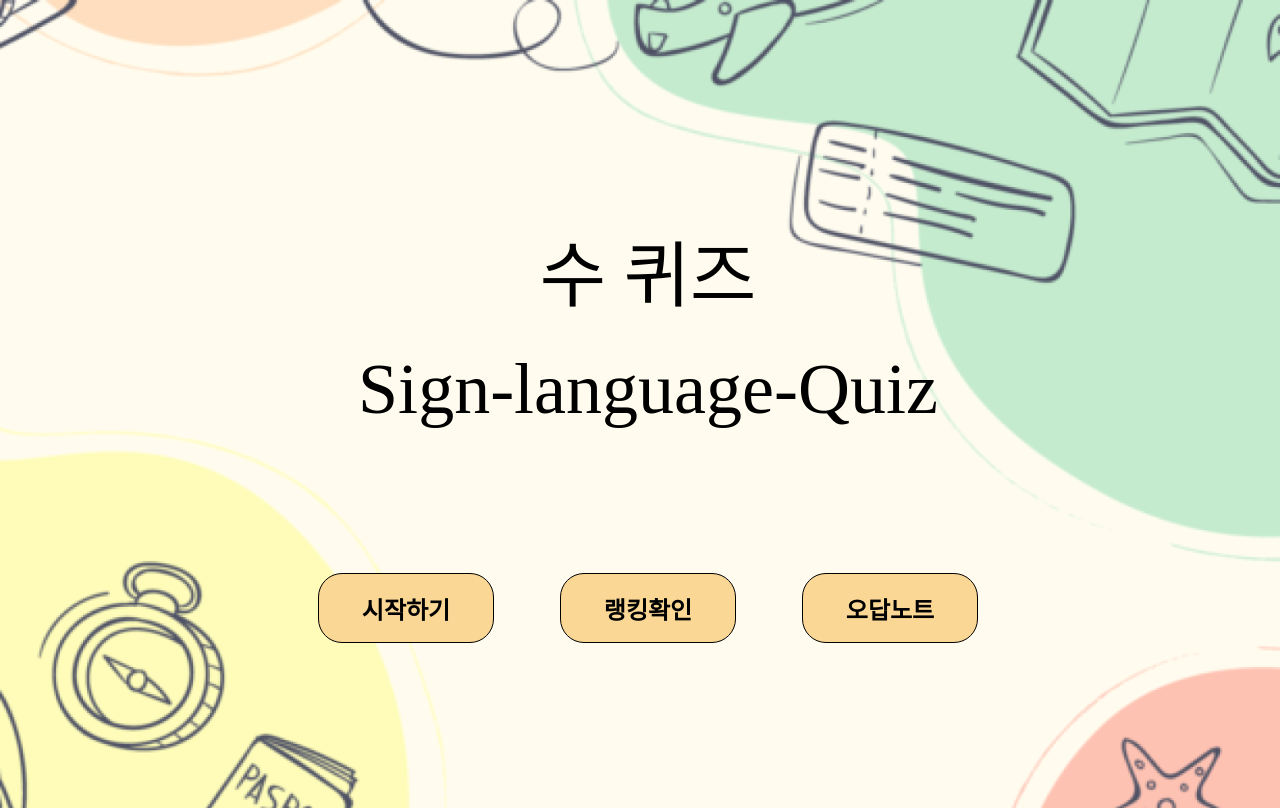
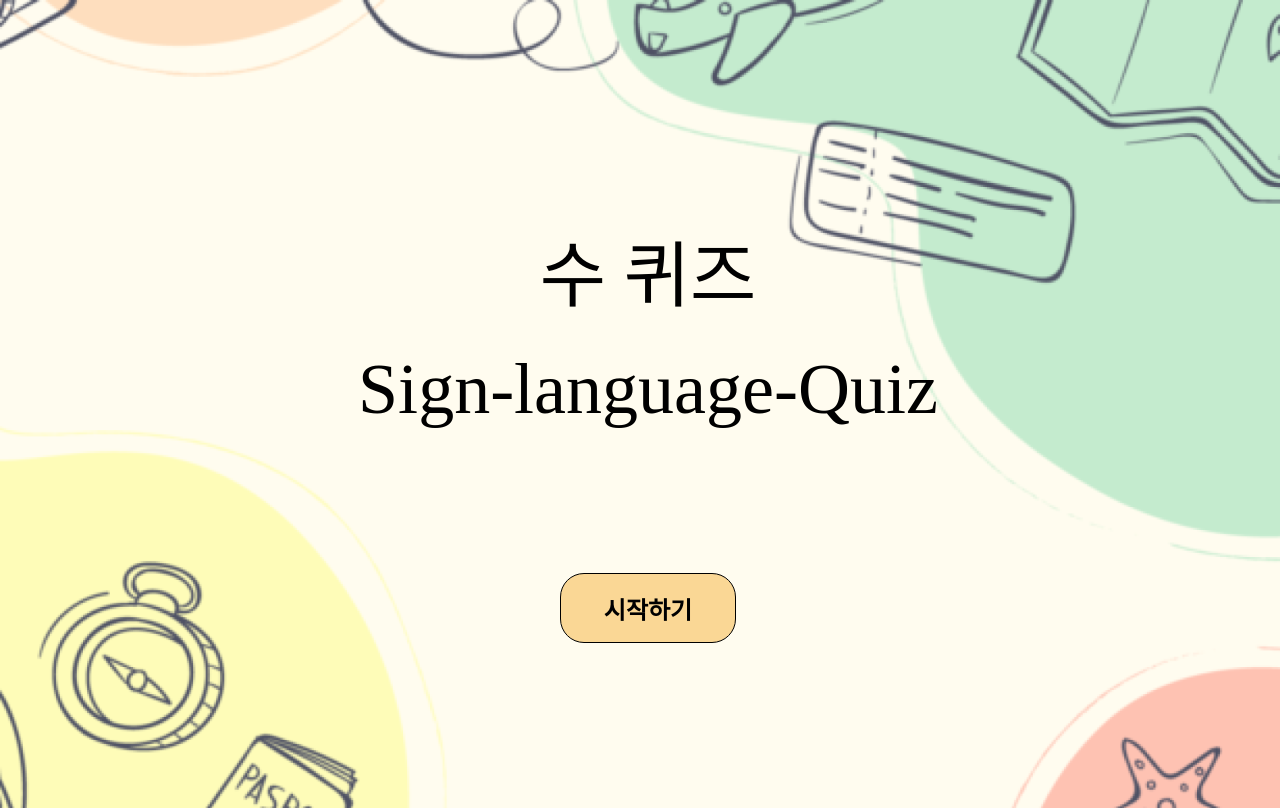
Before and after one commit to TUK-2023-Project/frontend, a React (Create React App) app: page / in a window 1280 px wide. Built offline with nearby package versions, Linux system fonts and the light colour scheme.

Commit message:
feat: 로그인 여부에 따른 메인페이지 화면출력

```diff
--- a/src/pages/MainPage/MainPage.module.scss
+++ b/src/pages/MainPage/MainPage.module.scss
@@ -19,7 +19,13 @@
     margin-bottom: 8rem;
   }
 
-  &__common-btn-wrap {
+  &__common-btn-wrap-no {
+    width: 75%;
+    display: flex;
+    justify-content: center;
+    align-items: center;
+  }
+  &__common-btn-wrap-yes {
     width: 75%;
     display: flex;
     justify-content: space-between;
--- a/src/pages/MainPage/index.tsx
+++ b/src/pages/MainPage/index.tsx
@@ -4,6 +4,7 @@ import { Link } from "react-router-dom";
 import styles from "./MainPage.module.scss";
 
 function MainPage() {
+  console.log(!(localStorage.getItem("accessToken") == null));
   return (
     <div className={styles.content}>
       <h1>
@@ -11,7 +12,14 @@ function MainPage() {
         <br />
         Sign-language-Quiz
       </h1>
-      <div className={styles["content__common-btn-wrap"]}>
+      {localStorage.getItem("accessToken") == null ? (
+        <div className={styles["content__common-btn-wrap-no"]}>
+          <Link to="/signin">
+            <CommonButton buttonName="시작하기" />
+          </Link>
+        </div>
+      ) : (
+        <div className={styles["content__common-btn-wrap-yes"]}>
           <Link to="/game">
             <CommonButton buttonName="시작하기" />
           </Link>
@@ -22,6 +30,7 @@ function MainPage() {
             <CommonButton buttonName="오답노트" />
           </Link>
         </div>
+      )}
     </div>
   );
 }
```
Lines whose indentation alone changed are shown as unchanged.
